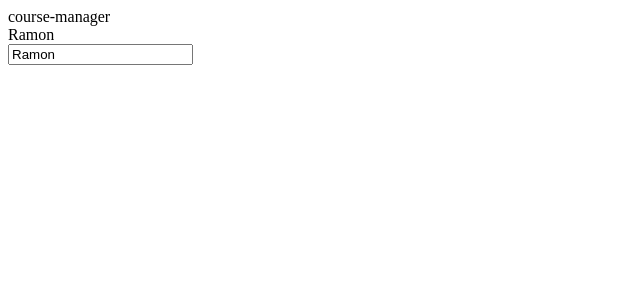
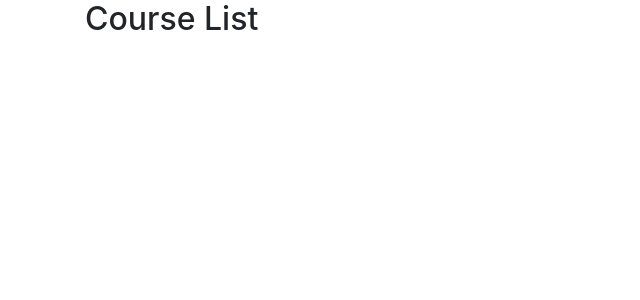
Before and after one commit to RamonFern/course-manager, an Angular app: page / in a window 1280 px wide. Shown: the top 300 px of the page, without its empty margins (0-640 px from the left). Built offline with nearby package versions, Linux system fonts and the light colour scheme.

Commit message:
Adicionando Bootstrap na aplicação

```diff
--- a/package.json
+++ b/package.json
@@ -19,6 +19,7 @@
     "@angular/platform-browser": "~11.0.5",
     "@angular/platform-browser-dynamic": "~11.0.5",
     "@angular/router": "~11.0.5",
+    "bootstrap": "^4.5.3",
     "rxjs": "~6.6.0",
     "tslib": "^2.0.0",
     "zone.js": "~0.10.2"
--- a/src/app/app.component.html
+++ b/src/app/app.component.html
@@ -1,7 +1,5 @@
-{{ title }}
-<br>
+<div class="container">
 
-{{ nome }}
+    <app-course-list></app-course-list>
 
-<br>
-<input [(ngModel)]='nome' nome='nome' >
+</div>
--- a/src/app/app.module.ts
+++ b/src/app/app.module.ts
@@ -3,10 +3,12 @@
 import { FormsModule } from '@angular/forms';
 
 import { AppComponent } from './app.component';
+import { CourseListComponent } from './courses/course-list.component';
 
 @NgModule({
   declarations: [
-    AppComponent
+    AppComponent,
+    CourseListComponent
   ],
   imports: [
     BrowserModule,
--- /dev/null
+++ b/src/app/courses/course-list.component.html
@@ -0,0 +1 @@
+<h2>Course List</h2>
--- a/src/styles.css
+++ b/src/styles.css
@@ -1 +1,2 @@
 /* You can add global styles to this file, and also import other style files */
+@import '~bootstrap/dist/css/bootstrap.min.css'
```
Also changed, not shown: src/app/courses/course-list.component.ts (added, +10 -0 lines), 1 other file (tests, documents, lock files or other folders).
